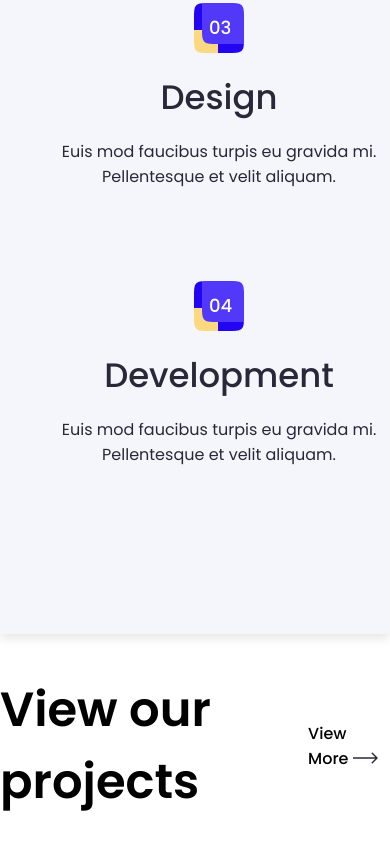
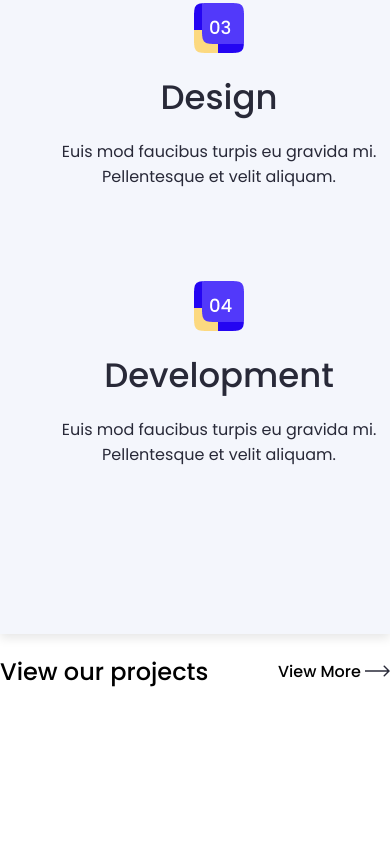
Before and after one commit to MaharobHossain/Responsive-Finsweet-Web-Create, a plain HTML site: page index.html in a window 390 px wide. Shown: the part 1655-2505 px from the top of the page. After the commit the page ends 2364 px from the top, so only its background shows below. Drawn offline with Linux system fonts and the light colour scheme.

Commit message:
project section project heading responsive for mobile and small devices

```diff
--- a/styles/style.css
+++ b/styles/style.css
@@ -309,6 +309,10 @@ padding-bottom: 10px;
 .work-right{
    grid-template-columns: repeat(1, 1fr);
 }
+.pro-titel{
+   font-size: 1.5rem;
+   font-weight: 500;
+}
 
 
 
```
